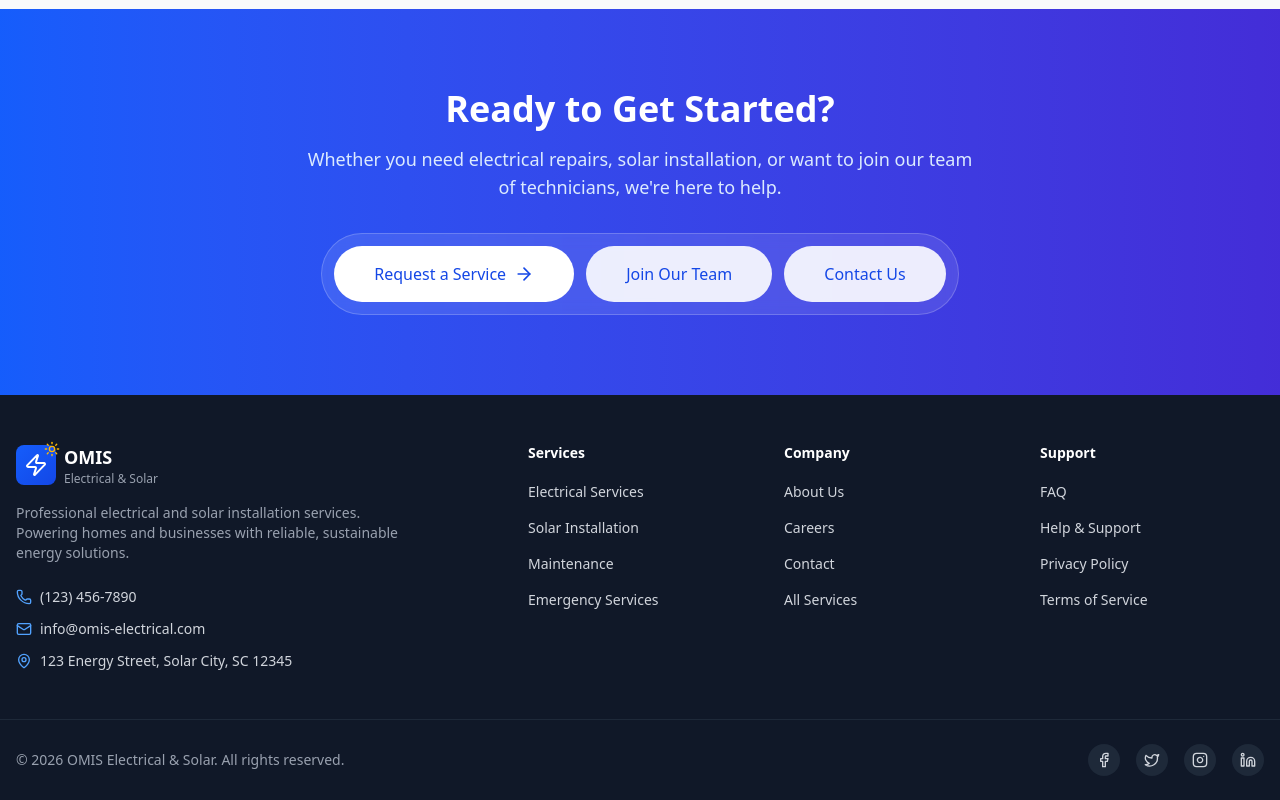
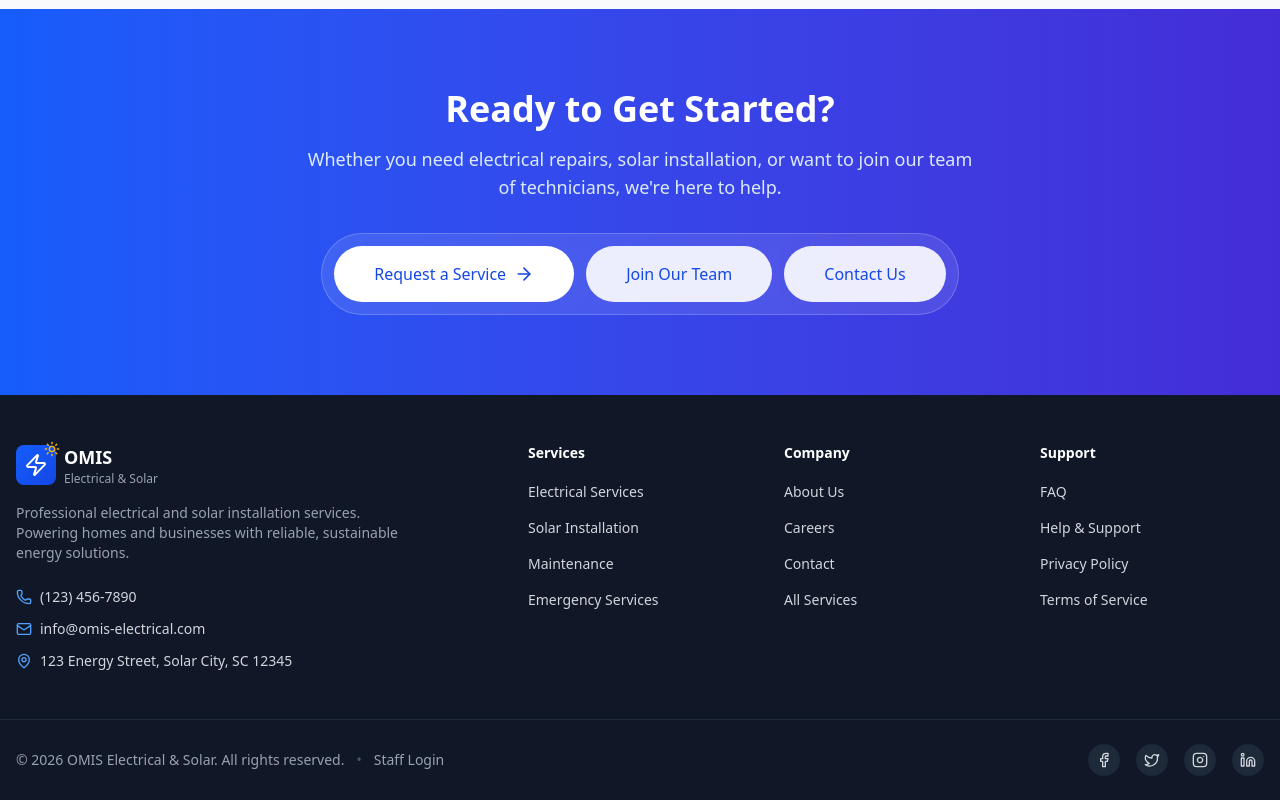
Before and after one commit to Musa-Salami/OMIS-electrical, a Next.js app: page / in a window 1280 px wide. Shown: the part 3878-4678 px from the top of the page. Built offline with nearby package versions, Linux system fonts and the light colour scheme.

Commit message:
Add subtle Staff Login link to footer

```diff
--- a/src/components/layout/Footer.tsx
+++ b/src/components/layout/Footer.tsx
@@ -134,9 +134,13 @@ export function Footer() {
       <div className="border-t border-gray-800">
         <div className="container mx-auto px-4 py-6">
           <div className="flex flex-col md:flex-row items-center justify-between gap-4">
-            <p className="text-sm text-gray-400">
-              © {new Date().getFullYear()} OMIS Electrical & Solar. All rights reserved.
-            </p>
+            <div className="flex items-center gap-3 text-sm text-gray-400">
+              <p>© {new Date().getFullYear()} OMIS Electrical & Solar. All rights reserved.</p>
+              <span className="hidden md:inline text-gray-600">•</span>
+              <Link href="/admin/login" className="hover:text-gray-300 transition-colors">
+                Staff Login
+              </Link>
+            </div>
             <div className="flex items-center gap-4">
               {socialLinks.map((social) => (
                 <a
```
